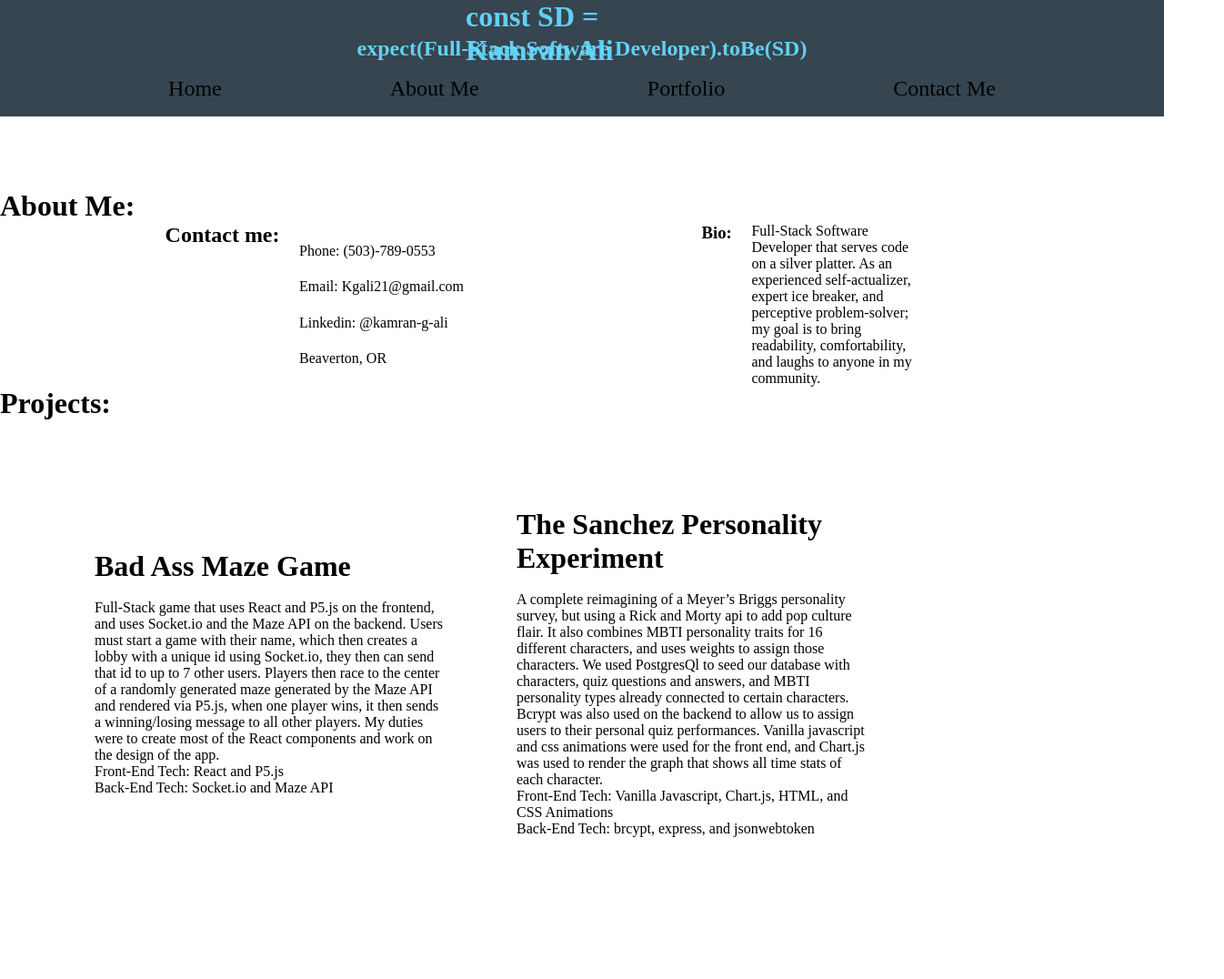
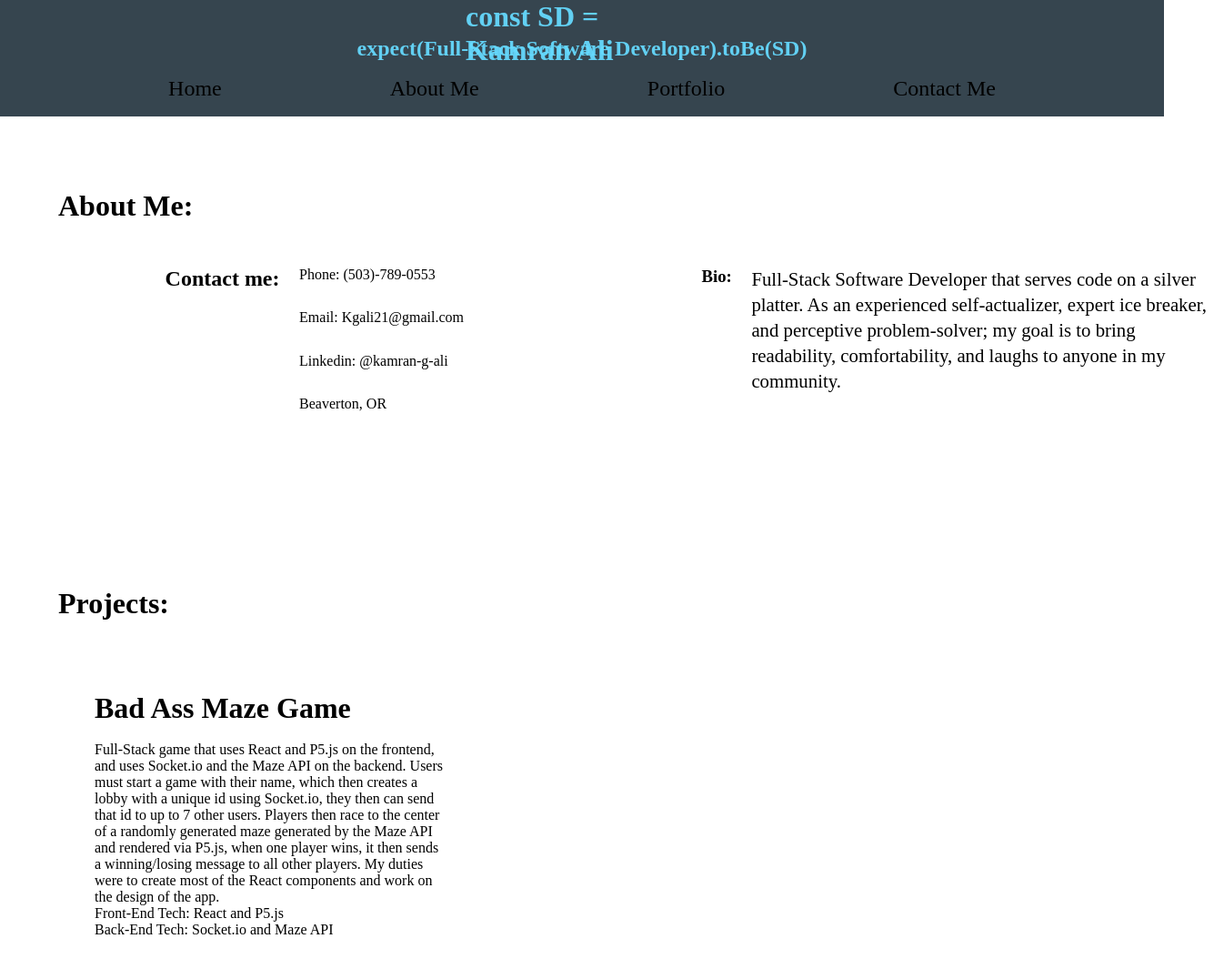
Before and after one commit to kgali21/kam-portfolio, a React app: page / in a window 1280 px wide. Shown: the whole page at 91% size, 1346 px wide, since content can reach past the window. Before the commit the page ends 920 px from the top, so only its background shows below. Built offline with nearby package versions, Linux system fonts and the light colour scheme.

Commit message:
changing font sizes for abou me

```diff
--- a/src/components/aboutMe/AboutMe.css
+++ b/src/components/aboutMe/AboutMe.css
@@ -1,10 +1,13 @@
 .AboutMe{
     margin-top: 5em;
+    margin-left: 4em;
 }
 
 .AboutMeContents {
     display: flex;
     justify-content: space-evenly;
+    margin-top: 3em;
+    height: 20vh;
 }
 
 .BioContents {
@@ -12,10 +15,17 @@
     margin-right: 5em;
     margin-left: -10em;
 }
+
+.BioContents p{
+    line-height: 3.5vh;
+    font-size: 1.3em;
+    width: 25em;
+}
+
 .ContactMeContents {
     display: flex;
     flex-direction: column;
-    justify-content: space-evenly;
+    justify-content: space-between;
     margin-right: 5em;
     margin-left: -10em;
 }
--- a/src/components/projects/ProjectDeck.css
+++ b/src/components/projects/ProjectDeck.css
@@ -2,13 +2,13 @@
     display: flex;
     align-items: center;
     list-style: none;
-    width: 70%;
+    width: 35%;
     max-height: 10%;
     overflow-x: auto;
-    margin: 6em 0 0 4em;
+    margin: 2em 0 0 4em;
 }
 
-.Ulist {
-    width: 50%;
-    height: 50%;
+.Projects {
+    margin-top: 6em;
+    margin-left: 2em;
 }
--- a/src/components/projects/ProjectDeck.js
+++ b/src/components/projects/ProjectDeck.js
@@ -13,9 +13,8 @@ const ProjectDeck = ({ project }) => {
 
     return (
         <>
-        <h1>Projects: </h1>
-            <ul className={styles.ProjectElements}>{projectElements}</ul>
-
+        <h1 className={styles.Projects}>Projects: </h1>
+        <ul className={styles.ProjectElements}>{projectElements}</ul>
         </>
     );
 }
```
